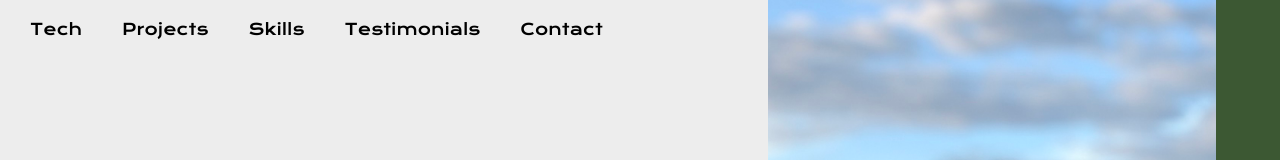
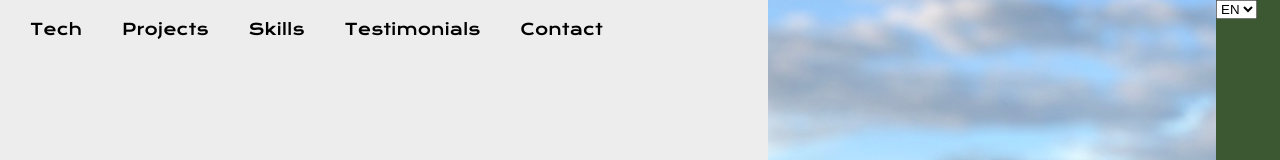
Before and after one commit to almaherris/alma-portfolio, a React (Vite) app: page / in a window 1280 px wide. Shown: the top 160 px of the page. Built offline with nearby package versions, Linux system fonts and the light colour scheme.

Commit message:
added dropdown for language selector

```diff
--- a/src/components/sections/Intro.jsx
+++ b/src/components/sections/Intro.jsx
@@ -1,6 +1,7 @@
 import { IoArrowDown } from "react-icons/io5"
 import { SoMe } from "../reusable/SoMe"
 import { useLanguageData } from "../../hooks/useLanguageData"
+
 import "./Intro.css"
 
 export const Intro = () => {
@@ -41,7 +42,13 @@ export const Intro = () => {
             </div>
           </div>
         </div>
-        <div className="section desktop-right" />
+        <div className="section desktop-right">
+          <select name="language-selector" id="language">
+            <option value="en">EN</option>
+            <option value="sv">SV</option>
+            <option value="fr">FR</option>
+          </select>
+        </div>
       </div>
     </div>
   )
```
